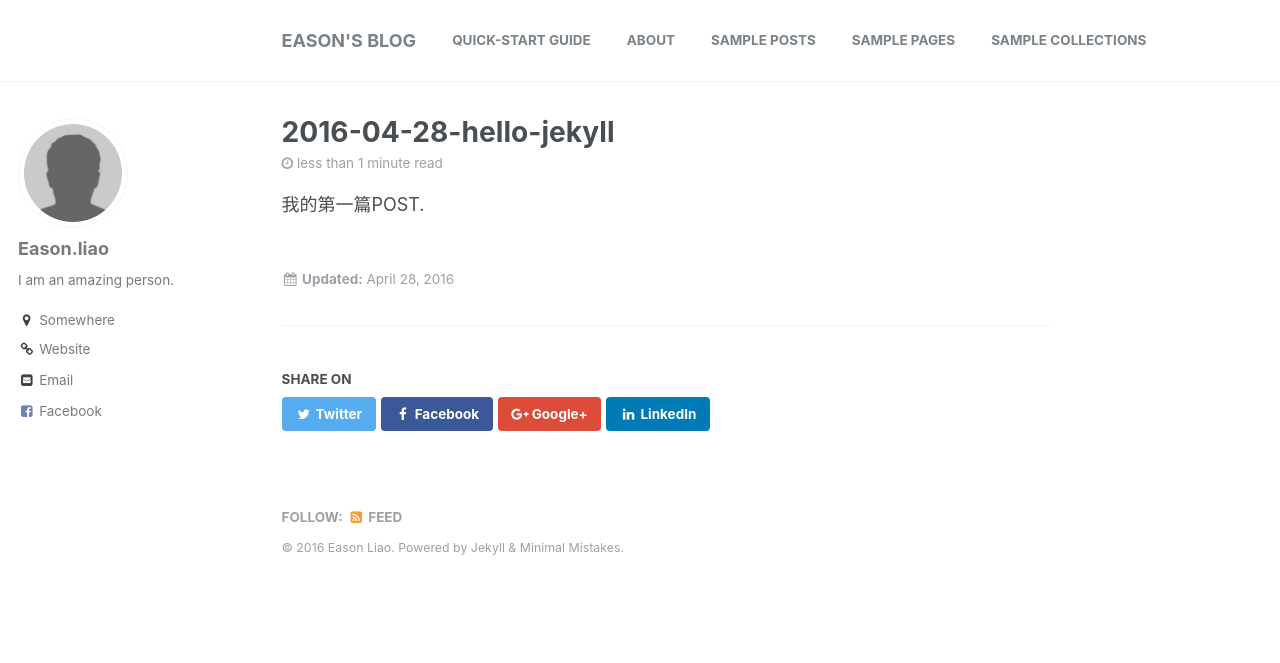
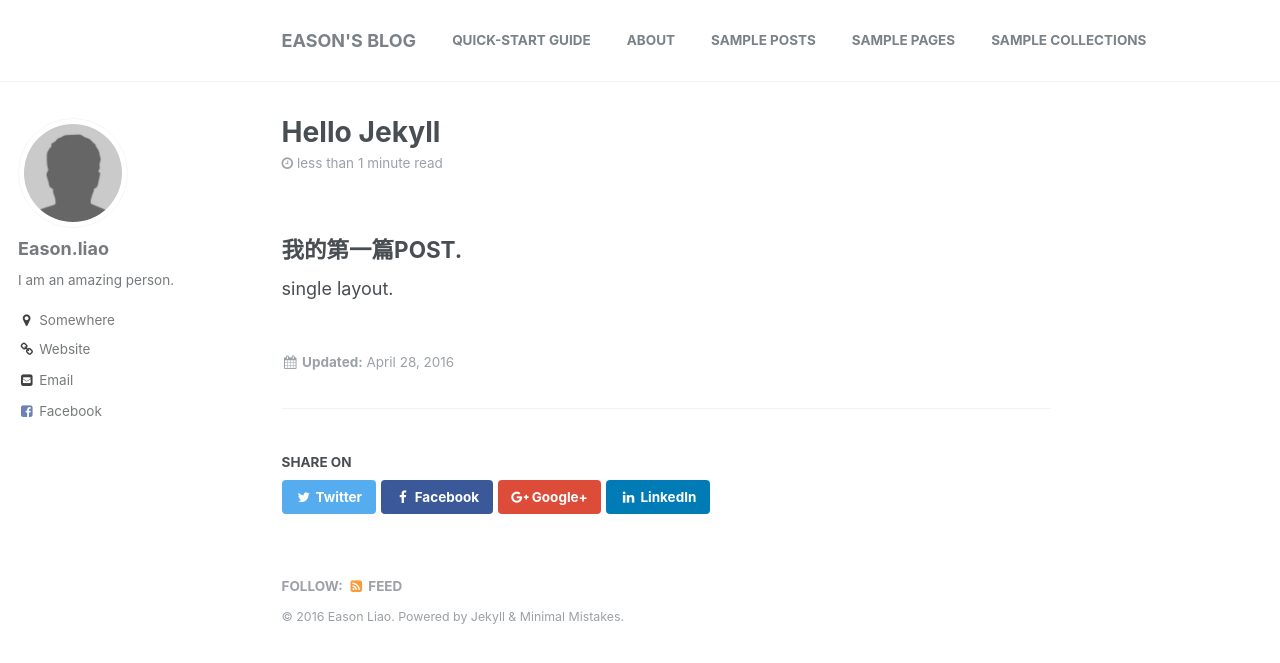
Before and after one commit to sheng0328/sheng0328.github.io, a Jekyll site: the page built from _posts/2016-04-28-hello-jekyll.md, in a window 1280 px wide. Shown: the top 663 px of the page. Built offline with Jekyll 4.4.1, drawn with Linux system fonts in a browser that asks for light colours.

Commit message:
Update 2016-04-28-hello-jekyll.md

```diff
--- a/_posts/2016-04-28-hello-jekyll.md
+++ b/_posts/2016-04-28-hello-jekyll.md
@@ -1,6 +1,2 @@
----
-layout: single
-title:  "2016-04-28-hello-jekyll"
----
-
-我的第一篇POST.
+## 我的第一篇POST.
+single layout.
```
